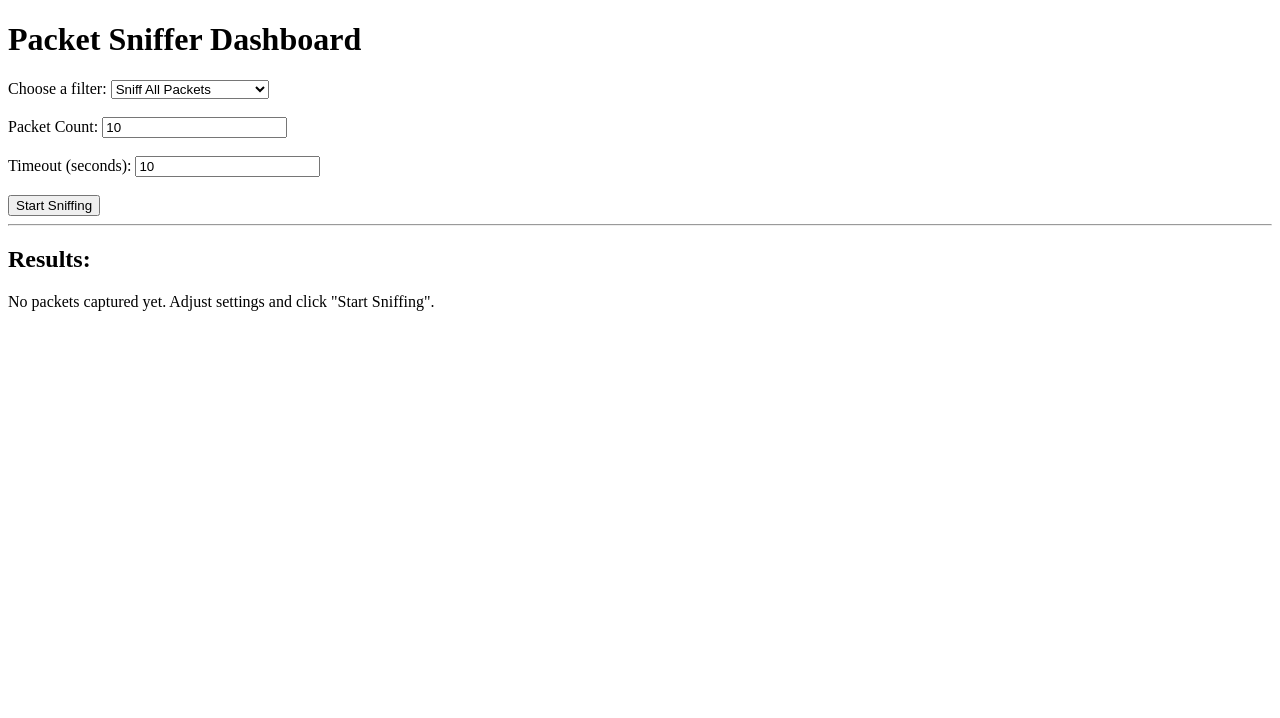
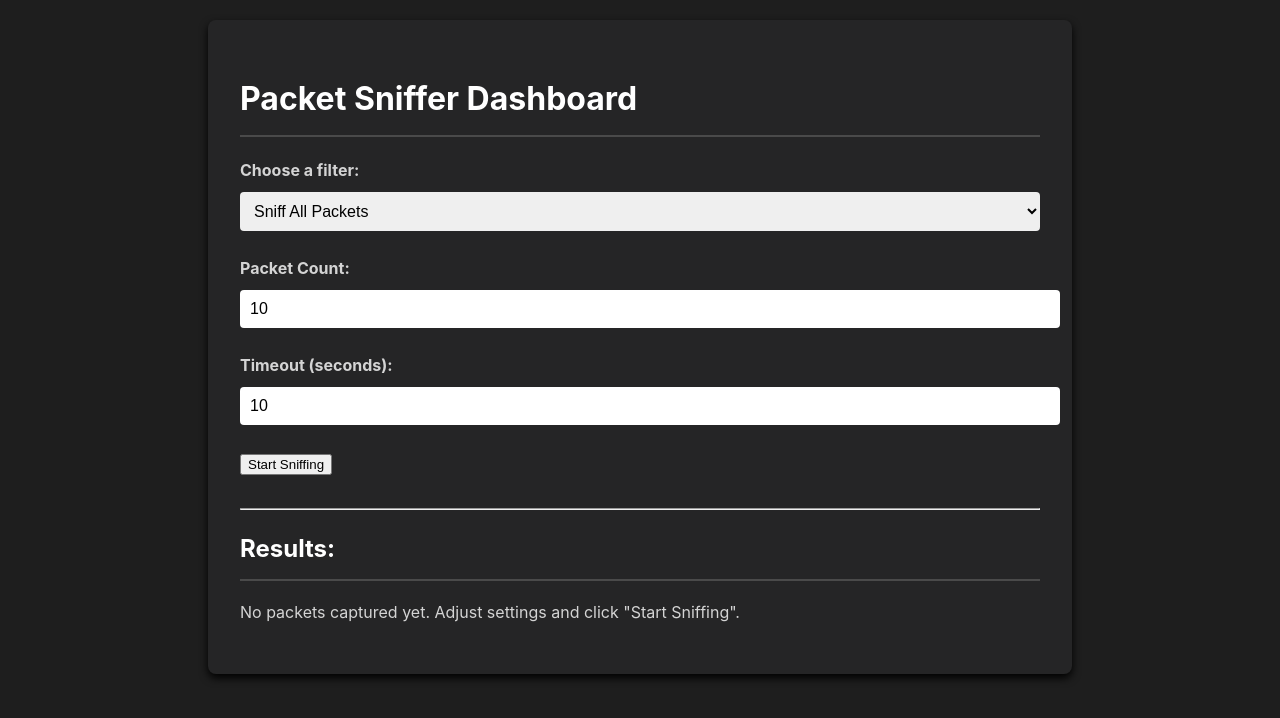
Before and after one commit to MichelleJany/packet-sniffer, a Flask app: page / in a window 1280 px wide. Shown: the top 718 px of the page. Run offline with Flask 3, Linux system fonts and the light colour scheme.

Commit message:
CSS
- Added basic styling

```diff
--- a/app/static/style.css
+++ b/app/static/style.css
@@ -1,2 +1,60 @@
 body {
+    background-color: #1e1e1e;
+    color: #d4d4d4;
+    font-family: -apple-system, BlinkMacSystemFont, "Segoe UI", Roboto, "Helvetica Neue", Arial, sans-serif;
+    line-height: 1.6;
+    margin: 0;
+    padding: 20px;
 }
+
+.container {
+    max-width: 800px;
+    margin: 0 auto;
+    background-color: #252526;
+    padding: 2rem;
+    border-radius: 8px;
+    box-shadow: 0 4px 8px rgba(0, 0, 0.2);
+}
+
+h1, h2 {
+    color: #ffffff;
+    border-bottom: 2px solid #4a4a4a;
+    padding-bottom: 10px;
+}
+
+form {
+    margin-bottom: 2rem;
+}
+
+label {
+    display: block;
+    margin-bottom: 0.5rem;
+    font-weight: bold;
+}
+
+input[type="number"], select {
+    width: 100%;
+    padding: 10px;
+    border: none;
+    border-radius: 4px;
+    cursor: pointer;
+    font-size: 16px;
+    transition: background-color 0.2s;
+}
+
+button:hover {
+    background-color: #005a9e;
+}
+
+ul {
+    list-style-type: none;
+    padding: 0;
+}
+
+li {
+    background-color: #2d2d2d;
+    padding: 10px;
+    border-left: 4px solid #007acc;
+    margin-bottom: 5px;
+    font-family: 'Courier New', Courier, monospace;
+}
--- a/app/templates/index.html
+++ b/app/templates/index.html
@@ -7,8 +7,10 @@
     <meta charset="utf-8" />
     <meta name="viewport" content="width=device-width, initial-scale=1.0" />
     <title>Packet Sniffer</title>
+    <link rel="stylesheet" href="{{ url_for('static', filename='style.css') }}" />
 </head>
 <body>
+    <div class="container">
         <h1>Packet Sniffer Dashboard</h1>
 
         <form action="/" method="POST">
@@ -50,5 +52,6 @@
         <p>No packets captured yet. Adjust settings and click "Start Sniffing".</p>
         {% endif %}
 
+    </div>
 </body>
 </html>
```
Lines whose indentation alone changed are shown as unchanged.
